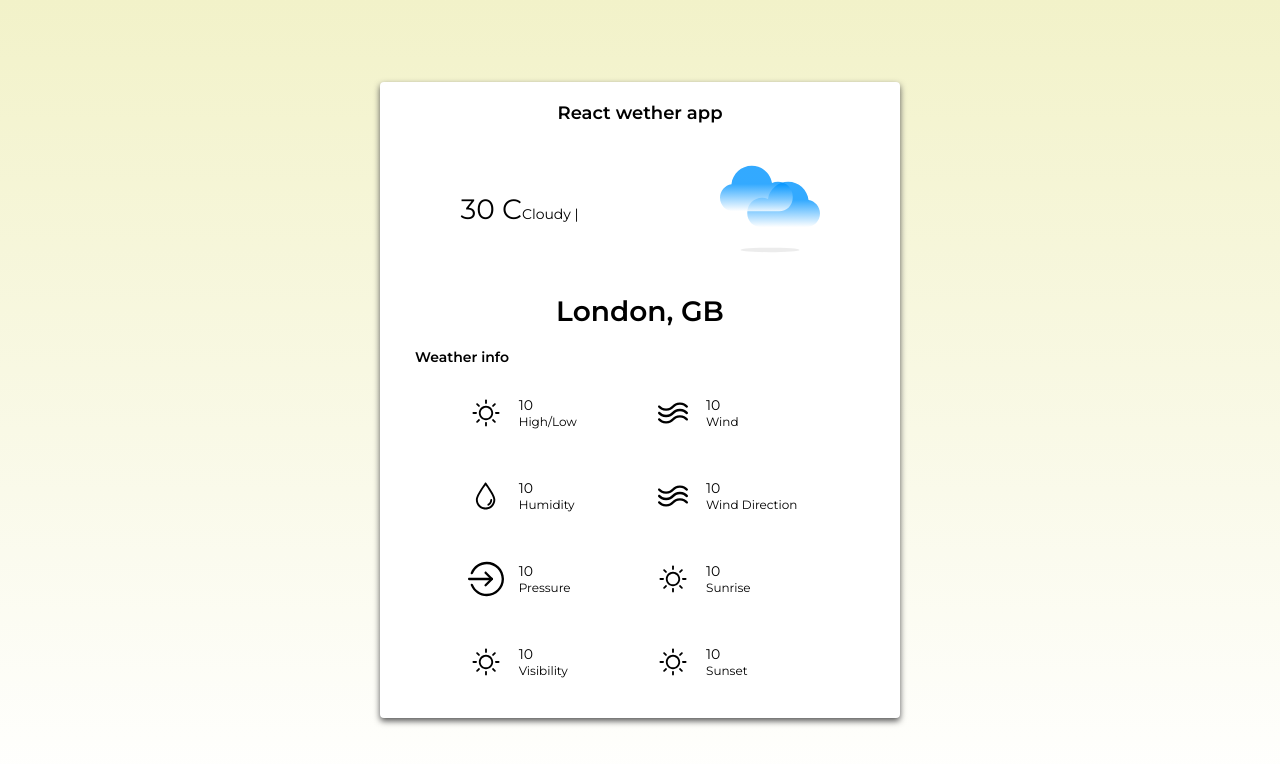
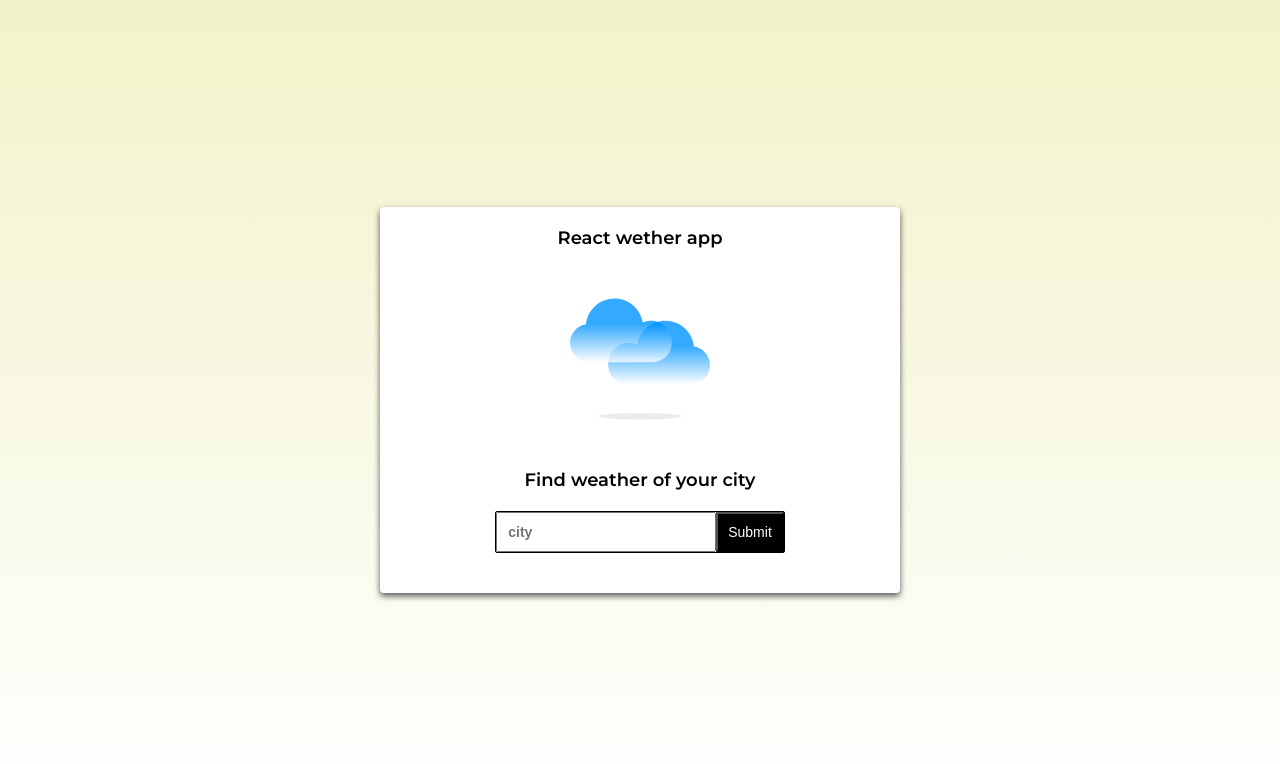
Before and after one commit to Savyashree/weather-app, a React (Create React App) app: page / in a window 1280 px wide. Shown: the top 764 px of the page. Built offline with nearby package versions, Linux system fonts and the light colour scheme.

Commit message:
added dynamic data

```diff
--- a/public/index.html
+++ b/public/index.html
@@ -14,6 +14,7 @@
     -->
   <link href="https://fonts.googleapis.com/css2?family=Montserrat:wght@400;500;600&display=swap" rel="stylesheet">
   <link rel="manifest" href="%PUBLIC_URL%/manifest.json" />
+  <script src="https://momentjs.com/downloads/moment.js"></script>
   <!--
       Notice the use of %PUBLIC_URL% in the tags above.
       It will be replaced with the URL of the `public` folder during the build.
--- a/src/App.tsx
+++ b/src/App.tsx
@@ -1,7 +1,8 @@
 import styled from "styled-components";
-import React from 'react';
+import React, { useState } from 'react';
 import CityComponent from "./Components/CityComponent";
 import WeatherComponent from "./Components/WeatherComponent";
+import axios, { Axios } from "axios";
 
 const Container = styled.div`
 display: flex;
@@ -24,10 +25,19 @@ font-weight: bold;
 `;
 
 function App() {
+  const [city, setCity] = useState('');
+  const [weather, setWeather] = useState('');
+
+  const fetchWeather = async (e: { preventDefault: () => void; }) => {
+    e.preventDefault();
+    const response = await axios.get(`https://api.openweathermap.org/data/2.5/weather?q=${city}&type=hour&units=metric&appid=23dc3a7fe36f9f7bfc2398855585545b`)
+    setWeather(response.data)
+  }
   return (
     <Container>
       <AppLabel>React wether app</AppLabel>
-      <WeatherComponent />
+      <CityComponent updateCity={setCity} fetchWeather={fetchWeather} />
+      {weather ? <WeatherComponent weather={weather} /> : null}
     </Container>
   );
 }
--- a/src/Components/CityComponent.tsx
+++ b/src/Components/CityComponent.tsx
@@ -1,4 +1,4 @@
-import React from "react"
+import React, { useState } from "react"
 import styled from "styled-components";
 
 
@@ -42,14 +42,15 @@ margin : 20px auto;
 }
 `;
 
-const CityComponent = () => {
+const CityComponent = (props: { updateCity: any; fetchWeather: any; }) => {
+    const { updateCity, fetchWeather } = props;
     return (
         <>
             <WeatherLogo src="/icons/perfect-day.svg" />
             <ChooseCityLogo>Find weather of your city</ChooseCityLogo>
-            <SearchBox>
-                <input placeholder="city" />
-                <button>Submit</button>
+            <SearchBox onSubmit={fetchWeather}>
+                <input placeholder="city" onChange={(e) => updateCity(e.target.value)} />
+                <button type="submit">Submit</button>
             </SearchBox>
         </>
     )
--- a/src/Components/WeatherComponent.tsx
+++ b/src/Components/WeatherComponent.tsx
@@ -1,9 +1,10 @@
+import { time } from "console";
 import React from "react"
 import styled from "styled-components";
 
 
 export const WeatherInfoIcons: any = {
-    temperature: { src: "./icons/temp.svg", name: "High/Low" },
+    temperature: { src: "./icons/temp.svg", name: "High / Low" },
     sunset: { src: "./icons/temp.svg", name: "Sunset" },
     sunrise: { src: "./icons/temp.svg", name: "sunrise" },
     humidity: { src: "./icons/humidity.svg", name: "humidity" },
@@ -11,6 +12,24 @@ export const WeatherInfoIcons: any = {
     wind_direction: { src: "./icons/wind.svg", name: "wind direction" },
     pressure: { src: "./icons/pressure.svg", name: "pressure" },
     visibility: { src: "./icons/temp.svg", name: "visibility" },
+};
+
+export const WeatherIcons: any = {
+    "01d": "./icons/sunny.svg",
+    "01n": "./icons/night.svg",
+    "02d": "./icons/day.svg",
+    "02n": "./icons/cloudy-night.svg",
+    "03d": "./icons/cloudy.svg",
+    "03n": "./icons/cloudy.svg",
+    "04d": "./icons/perfect-day.svg",
+    "04n": "./icons/cloudy-night.svg",
+    "09d": "./icons/rain.svg",
+    "09n": "./icons/rain-night.svg",
+    "010d": "./icons/rain.svg",
+    "010n": "./icons/rain-night.svg",
+    "011d": "./icons/strom.svg",
+    "011n": "./icons/strom.svg",
+
 };
 
 
@@ -91,24 +110,33 @@ const WeatherInfoComponent = (props: { name: any; value: any; }) => {
 }
 
 
-const WeatherComponent = () => {
+const WeatherComponent = (props: any) => {
+    const { weather } = props;
+    console.log(weather)
+
+    const getTimeIn12hrs = (timeIn24hr: string) => {
+        const options: any = { hour: 'numeric', minute: 'numeric', hour12: true, timeZone: 'Asia/Kolkata' };
+        const time12h = new Date('1970-01-01T' + timeIn24hr + '+05:30').toLocaleTimeString('en-US', options);
+        return time12h;
+    }
+
     return (
         <>
             <WeatherCondition>
-                <Condition><span>30 C</span>Cloudy |</Condition>
-                <WeatherLogo src="./icons/perfect-day.svg" />
+                <Condition><span>{`${Math.floor(weather.main.temp)} ${'\u00b0'} C `}</span>{`${weather.weather[0].description}`} |</Condition>
+                <WeatherLogo src={WeatherIcons[weather.weather[0].icon]} />
             </WeatherCondition>
-            <Location>London, GB</Location>
+            <Location>{`${weather.name} , ${weather.sys.country}`}</Location>
             <WeatherInfoLabel>Weather info</WeatherInfoLabel>
             <WeatherInfoContainer>
-                <WeatherInfoComponent name="temperature" value="10" />
-                <WeatherInfoComponent name="wind" value="10" />
-                <WeatherInfoComponent name="humidity" value="10" />
-                <WeatherInfoComponent name="wind_direction" value="10" />
-                <WeatherInfoComponent name="pressure" value="10" />
-                <WeatherInfoComponent name="sunrise" value="10" />
-                <WeatherInfoComponent name="visibility" value="10" />
-                <WeatherInfoComponent name="sunset" value="10" />
+                <WeatherInfoComponent name="temperature" value={`${weather.main.temp_max} / ${weather.main.temp_min}`} />
+                <WeatherInfoComponent name="wind" value={`${weather.wind.speed} km/hr`} />
+                <WeatherInfoComponent name="humidity" value={`${weather.main.humidity} %`} />
+                <WeatherInfoComponent name="wind_direction" value={`${weather.wind.deg} ${'\u00b0'} deg`} />
+                <WeatherInfoComponent name="pressure" value={`${weather.main.pressure} hPa`} />
+                <WeatherInfoComponent name="sunrise" value={getTimeIn12hrs(new Date((weather.timezone + weather.sys.sunrise) * 1000).toUTCString().slice(-12, -4))} />
+                <WeatherInfoComponent name="visibility" value={`${weather.visibility / 1000} Km`} />
+                <WeatherInfoComponent name="sunset" value={getTimeIn12hrs(new Date((weather.timezone + weather.sys.sunset) * 1000).toUTCString().slice(-12, -4))} />
             </WeatherInfoContainer>
         </>
     )
```
